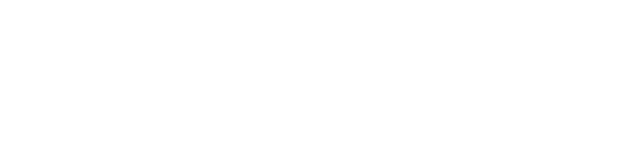
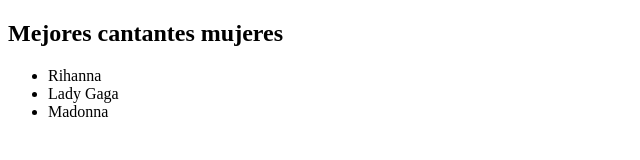
Before and after one commit to SahmIvan/Practica-7, a plain HTML site: page index.html in a window 1280 px wide. Shown: the whole page, without its empty margins (0-640 px from the left). Drawn offline with Linux system fonts and the light colour scheme.

Commit message:
Practica 7 - Continuacion en GitCodespaes

```diff
--- a/index.html
+++ b/index.html
@@ -1,5 +1,5 @@
 <!DOCTYPE html>
-<html lang="en">
+<html lang="es">
 <head>
     <meta charset="UTF-8">
     <meta http-equiv="X-UA-Compatible" content="IE=edge">
@@ -7,55 +7,101 @@
     <title>Template Strings</title>
 </head>
 <body>
-    <!--Interoplacion-->
 
-    <p class="lista"></p>
+    <p id="lista"></p>
+    <script>
 
-    <script>
-        let lista = document.getElementById("lista")
+        let lista = document.getElementById("lista");
+        if(`\`` === "`")
+            console.log("Verdadero");
+        else
+            console.log("falso");
 
-        let texto = 'Hola mi nombre es `Juan`';
+
+        let texto = `Hola mi nombre es "Juan"`;
         console.log(texto);
 
-        console.log(`cadena de texto en linea 1 cadena de texto en linea 2`);
+        console.log(`cadena de texto en linea 1
+        cadena de texto en linea  2`);
 
+        /* Interpolación */
         let a = 5;
         let b = 10;
+        console.log(`Suma es: ${a + b} y
+        Multiplicación es ${2 * a * b}.`);
 
-        console.log(`Suma es: ${a + b}` ,` y Multiplicacion: ${a * b }`);
+
 
         let precio = 100;
         const IVA = 0.16;
-        let total = `Total: ${ (precio * (1+ IVA).toFixed(2))} `
-        console.log(`Precio con IVA: ` + total);
+        let total = `Total: ${(precio * (1 + IVA)).toFixed(2)}`;
+        console.log('Precio con IVA: ' +  total);
 
-        let persona = "Mike";
-        let edad = 16;
+        const persona = "Mike";
+        const edad = 28;
 
-        function miFuncion(cadenas, personaExp, edadExp){
+        function miFuncion(cadenas, personaExp, edadExp) {
+
             console.log(cadenas);
             console.log(cadenas[0]);
-            console.log(personaExp)
+            console.log(personaExp);
+            console.log(edadExp);
 
-            //Condicional ternario
+            if(edadExp>18)
+                return "Mayor de edad";
+            else
+                return "Menor de edad"
 
-            return edadExp>18 ? "Mayor de edad" : "Menor de Edad";
+            //return edadExp >= 18 ? "Mayor de edad" : "Menor de edad";
+
+        }
+        const resultado = miFuncion`El señor ${persona} tiene una edad de ${edad}.`;
+        console.log(resultado);
+
+
+        let titulo = "Mejores cantantes mujeres";
+        let cantantes = ["Rihanna", "Lady Gaga", "Madonna"];
+
+        let html = `<h2>${titulo}</h2><ul>`;
+        for (const cantante of cantantes) {
+            html += `<li>${cantante}</li>`;
+        }
+        html += `</ul>`;
+        lista.innerHTML = html;
+
+        let arreglo = [1,2,3];
+        arreglo[6] = 9; //Se le aigna el numero "9" en la posicion 5 del arreglo
+        console.log(5); //No estara definico porque no hay nada
+
+        const frutas = ["anana", "Orange","Apple","Mango"];
+
+        frutas.sort(); //Se orgena el arreglo alfaabeticamente
+        console.log(frutas);
+
+        const numeros = [33,2,8];
+        numeros.sort(); //Este los seguira ordenando de forma alfabetica y no numerica
+        console.log(numeros);
+
+        var apellido = "Perez"; //Esta es una variable global
+
+        let muestraApellido = () =>{
+            let apellido = "Gonzales";
+            let rfc = "hrt54372";
+            console.log("Dentro de la funcion:" + apellido);
+
         }
 
-        const resultado = miFuncion(`El señor ${persona} tiene
-        una edad de ${edad}. `);
-        console.log(resultado);
+        console.log("Fuera" + apellido);
+        muestraApellido();
 
-        let titulo = "Mejores canaantes mujeres";
-        let cantantes = ["Rihanna", "Bellacath","Shakira"];
-        let html = `<h2> ${ titulo} </h2>`;
+        const PI = 3.1416;
+        //PI = 2.2; Esto dara un error ya que las constantes "const" no son asignables
 
-        html += "<ul>";
+        let pais = "MX";
 
-            for(let cantante of cantantes){
-                html += `<li>${cantante}</li>`;
-            };
-
+        (()=>{
+            console.log(pais);
+        })(); //Funcion anonima que se ejecuta cuando llega a esa parte del codigo
     </script>
 </body>
 </html>
```
